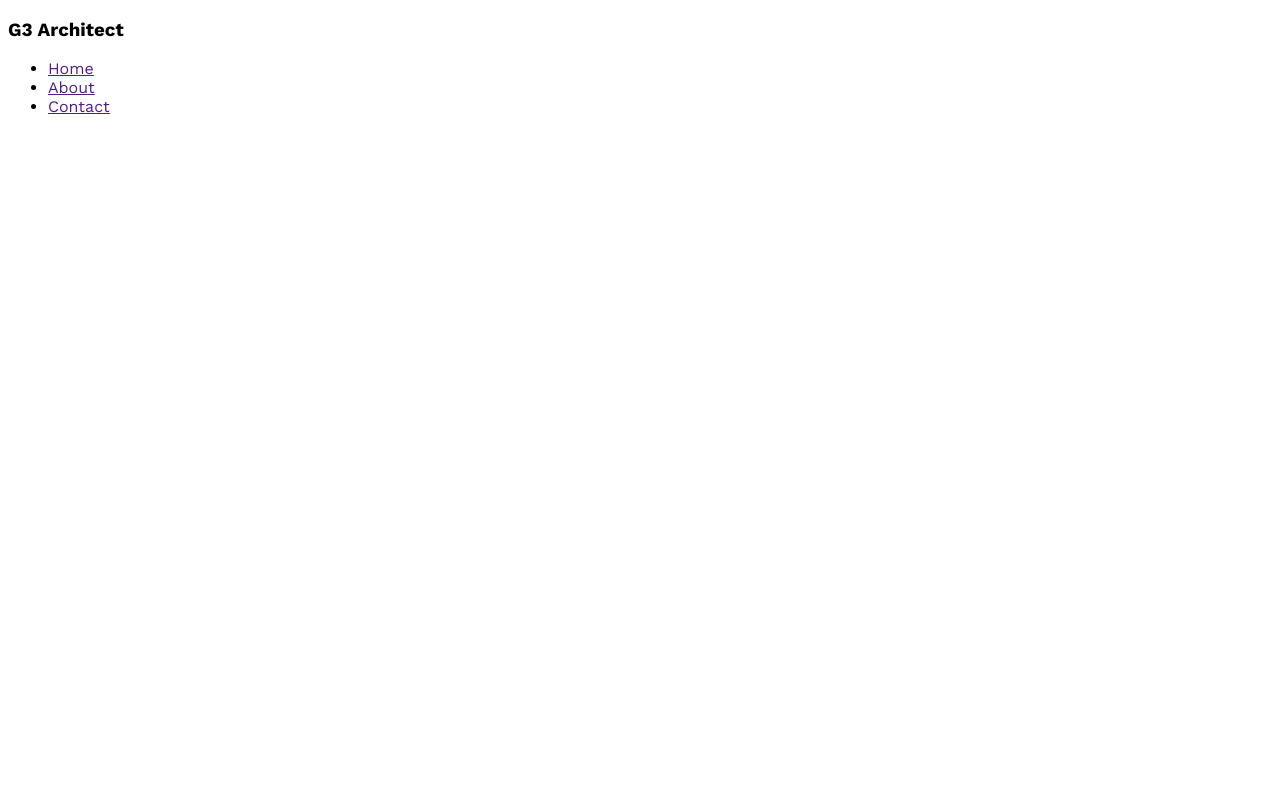
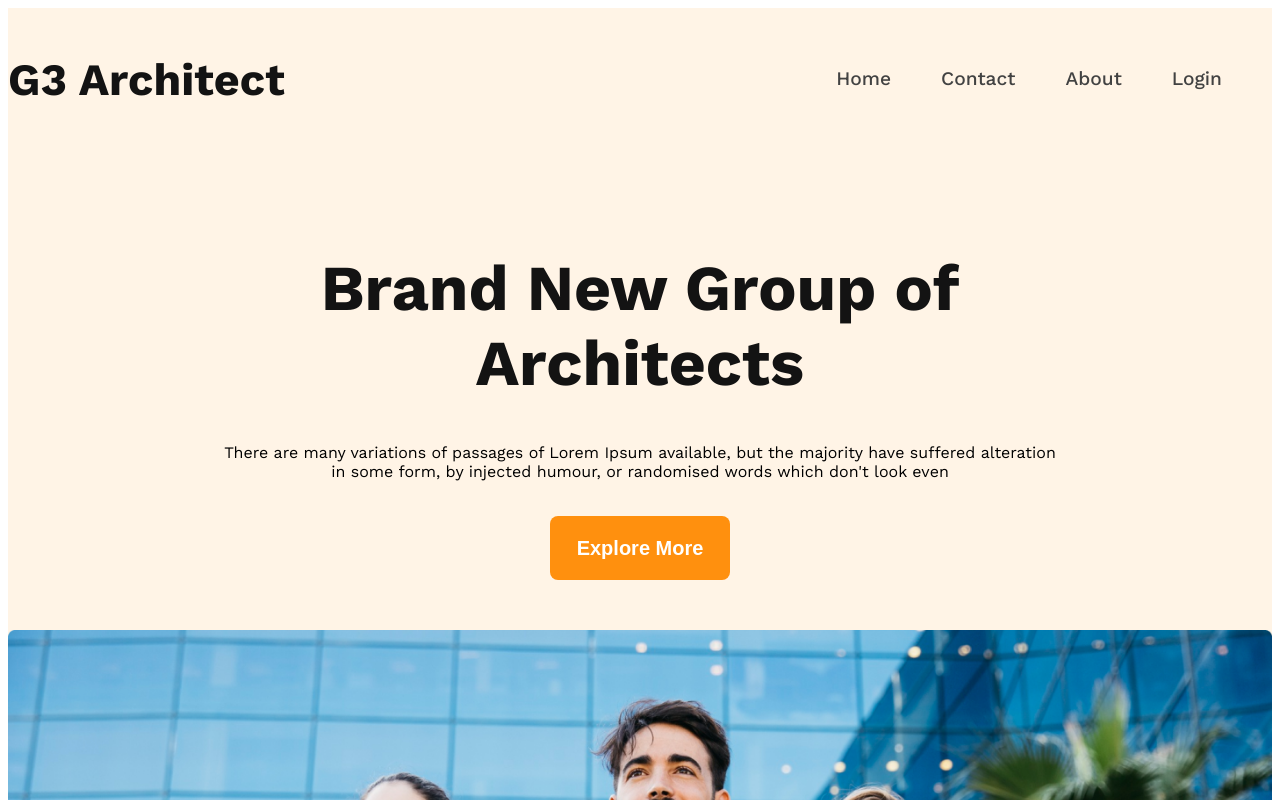
Before and after one commit to sadrisso/G3-Architect_Website, a plain HTML site: page index.html in a window 1280 px wide. Shown: the top 800 px of the page. Drawn offline with nearby package versions, Linux system fonts and the light colour scheme.

Commit message:
designed the navbar and the banner section

```diff
--- a/index.html
+++ b/index.html
@@ -8,14 +8,23 @@
 </head>
 <body>
     <header>
-        <nav>
-            <h3>G3 Architect</h3>
-            <ul>
-                <li><a href="">Home</a></li>
-                <li><a href="">About</a></li>
-                <li><a href="">Contact</a></li>
+        <nav class="navbar display-flex">
+            <h3 class="nav-brand dark1">G3 Architect</h3>
+            <ul class="nav-links display-flex">
+                <li class="nav-item"><a href="" class="nav-link dark2">Home</a></li>
+                <li class="nav-item"><a href="" class="nav-link dark2">Contact</a></li>
+                <li class="nav-item"><a href="" class="nav-link dark2">About</a></li>
+                <li class="nav-item"><a href="" class="nav-link dark2">Login</a></li>
             </ul>
         </nav>
+        <div class="banner">
+            <div class="banner-content">
+                <h1>Brand New Group of Architects</h1>
+                <p>There are many variations of passages of Lorem Ipsum available, but the majority have suffered alteration in some form, by injected humour, or randomised words which don't look even</p>
+                <button class="btn-primary">Explore More</button>
+            </div>
+            <img class="banner-image" src="images/banner.png" alt="banner-img">
+        </div>
     </header>
     <main>
 
--- a/style.css
+++ b/style.css
@@ -5,3 +5,114 @@ body {
     font-family: "Work Sans", sans-serif;
     font-optical-sizing: auto;
 }
+
+
+/* shared style... */
+.display-flex {
+    display: flex;
+}
+
+.display-grid {
+    display: grid;
+}
+
+.dark1 {
+    color: rgb(19, 19, 19);
+}
+
+.dark2 {
+    color: rgb(66, 66, 66);
+}
+
+.dark3 {
+    color: rgb(114, 114, 114);
+}
+
+.btn-primary {
+    border-radius: 8px;
+    background: rgb(255, 144, 14);
+    width: 180px;
+    height: 64px;
+    border: 0;
+    outline: 0;
+    color: rgb(255, 255, 255);
+    font-size: 20px;
+    font-weight: 600;
+    line-height: 23px;
+    letter-spacing: 0%;
+    text-align: center;
+}
+
+/* shared style... */
+
+
+header {
+    background-color: rgba(255, 144, 14, 0.1);
+}
+
+.navbar, .banner {
+    justify-content: space-between;
+    align-items: center;
+    max-width: 1440px;
+    margin: 0 auto;
+}
+
+.nav-brand {
+    color: rgb(19, 19, 19);
+    font-family: Work Sans;
+    font-size: 2.8rem;
+    font-weight: 700;
+    line-height: 53px;
+    letter-spacing: 0%;
+    text-align: center;
+}
+
+.nav-links {
+    justify-content: center;
+    align-items: center;
+}
+
+.nav-item {
+    list-style: none;
+    margin-right: 50px;
+}
+
+.nav-link {
+    text-decoration: none;
+    color: rgb(66, 66, 66);
+    font-family: Work Sans;
+    font-size: 1.2rem;
+    font-weight: 500;
+    line-height: 26px;
+    letter-spacing: 0%;
+    text-align: center;
+}
+
+.banner {
+    text-align: center;
+}
+
+.banner-content h1 {
+    color: rgb(19, 19, 19);
+    font-family: Work Sans;
+    font-size: 64px;
+    font-weight: 700;
+    line-height: 75px;
+    letter-spacing: 0%;
+    text-align: center;
+}
+
+.banner-content p {
+    margin-bottom: 35px;
+}
+
+.banner-content {
+    max-width: 850px;
+    margin: 0 auto;
+    margin-bottom: 50px;
+    margin-top: 100px;
+}
+
+.banner-image {
+    width: 100%;
+}
```
Also changed, not shown: images/architect.png (added), images/banner.png (added), images/icons/customers.png (added), images/icons/email.png (added), images/icons/projects.png (added), images/icons/ribon.png (added), images/sponsors/amazon.png (added), images/sponsors/figma.png (added), images/sponsors/google.png (added), images/sponsors/spotify.png (added), images/sponsors/telerama.png (added), images/team1.png (added), images/team2.png (added), images/team3.png (added), 1 more files.
